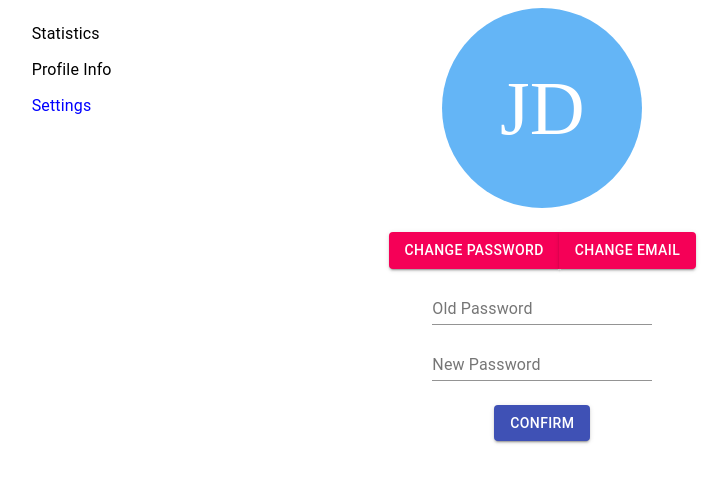
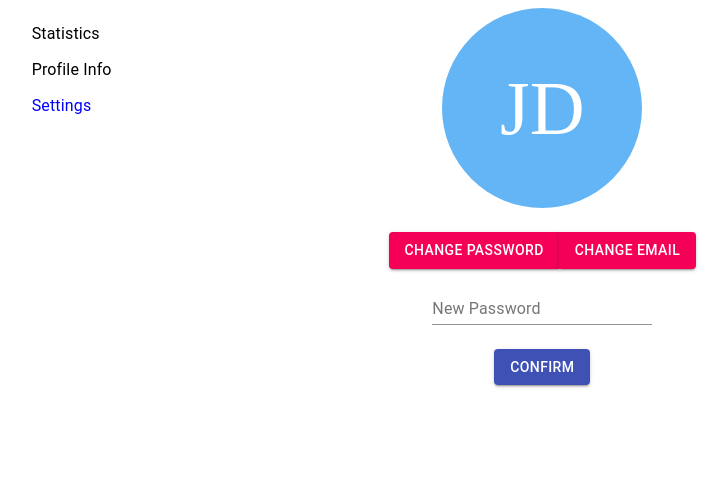
Before and after one commit to alle-zhinzher/hacaton, a React app in the folder client/: page /profile/settings in a window 1280 px wide. Shown: the top 482 px of the page, without its empty margins (203-931 px from the left). Built offline with nearby package versions, Linux system fonts and the light colour scheme.

Commit message:
removed unnecessary field

```diff
--- a/client/src/components/Profile/Settings/Settings.js
+++ b/client/src/components/Profile/Settings/Settings.js
@@ -84,9 +84,6 @@ const Settings = () => {
             {passwordPressed &&
                 <>
                     <Grid item>
-                        <TextField type="password" id="oldpass" label="Old Password" />
-                    </Grid>
-                    <Grid item>
                         <TextField
                             onChange={(e) => { handlePasswordChange(e) }}
                             type="password"
```
